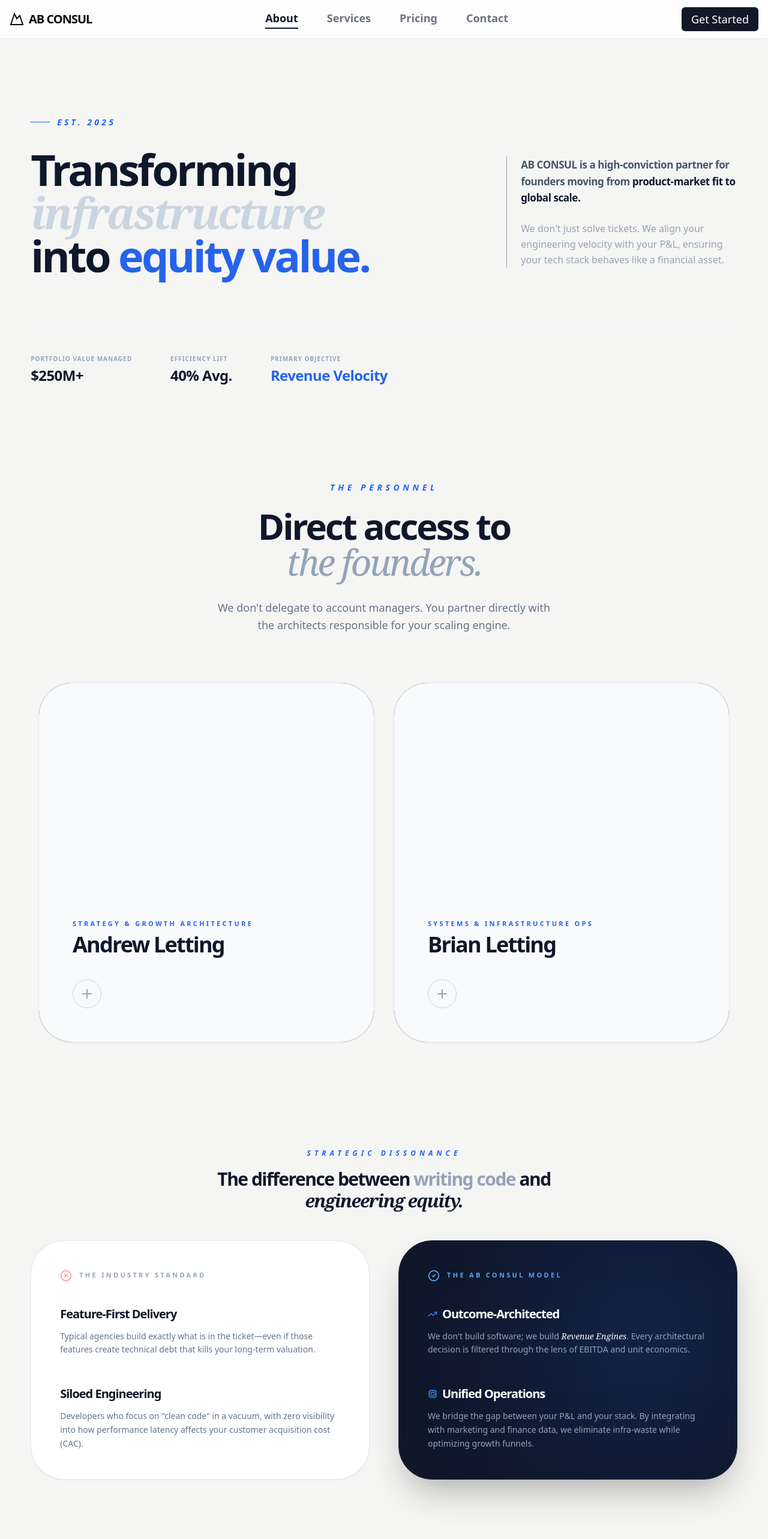
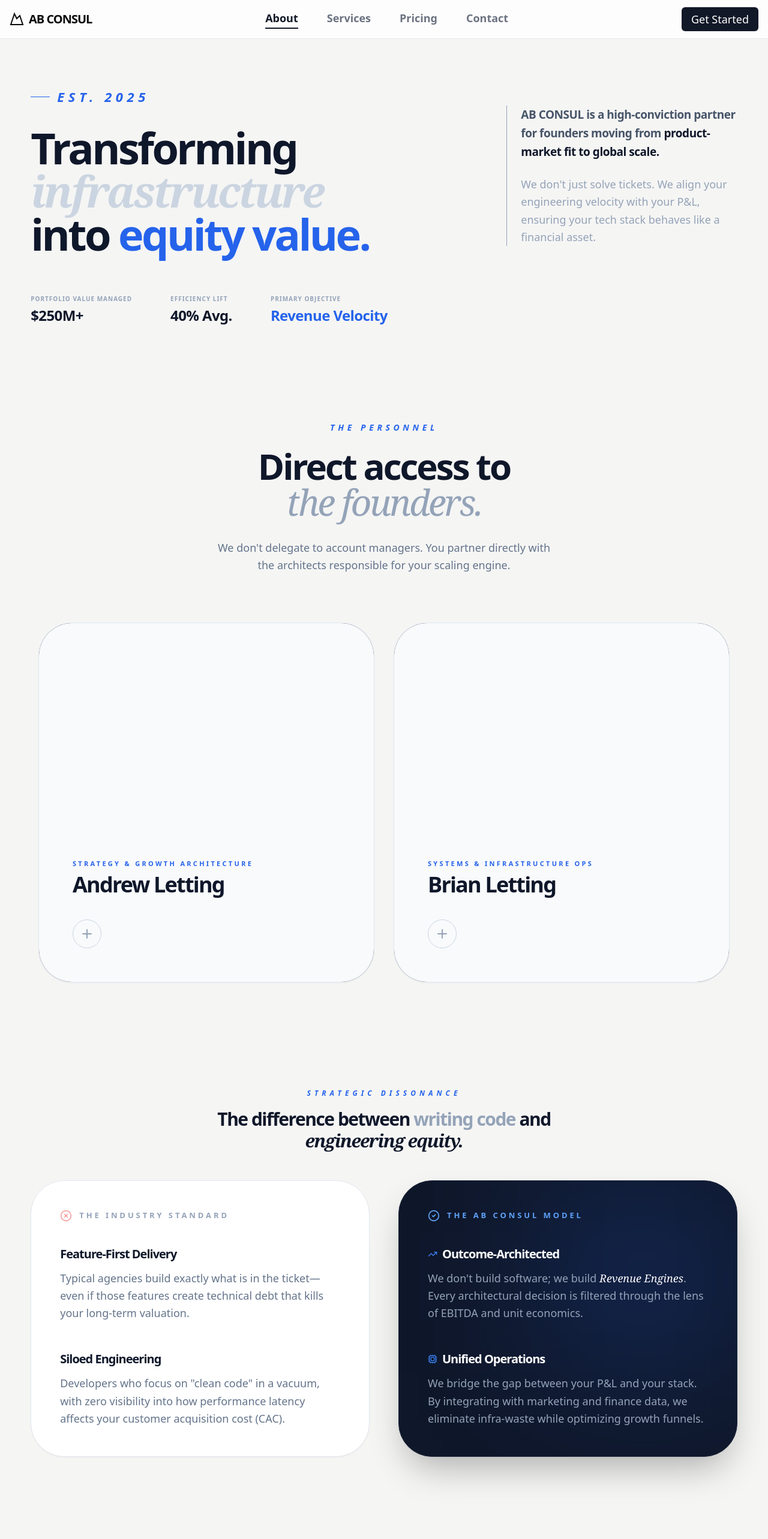
Before and after one commit to l-tting/ab-consul, a Next.js app in the folder my-app/: page /about in a window 1280 px wide. Shown: the top 2566 px of the page at 60% size. Built offline with nearby package versions, Linux system fonts and the light colour scheme.

Commit message:
about page font size uniformity --b/l

```diff
--- a/my-app/src/components/AboutHero.jsx
+++ b/my-app/src/components/AboutHero.jsx
@@ -4,7 +4,7 @@ import React from "react";
 
 export default function AboutHero() {
   return (
-    <section className="w-full pt-32 pb-20 flex justify-center ">
+    <section className="w-full pt-20 pb-20 flex justify-center ">
       <div className="w-[92%] max-w-7xl">
         <div className="grid grid-cols-1 lg:grid-cols-12 gap-12 items-end">
 
@@ -12,7 +12,7 @@ export default function AboutHero() {
           <div className="lg:col-span-8">
             <div className="flex items-center gap-3 mb-8">
               <div className="w-8 h-[1px] bg-blue-600" />
-              <span className="text-[14px] italic font-bold uppercase tracking-[0.3em] text-blue-600">
+              <span className="text-[22px] italic font-black uppercase tracking-[0.3em] text-blue-600">
                 EST. 2025
               </span>
             </div>
@@ -30,11 +30,11 @@ export default function AboutHero() {
               {/* Vertical Accent Line */}
               <div className="absolute -left-6 top-0 bottom-0 w-[1px] bg-slate-400" />
 
-              <p className="text-slate-600 text-[17px] font-bold leading-relaxed tracking-tight">
+              <p className="text-slate-600 text-[19px] font-bold leading-relaxed tracking-tight">
                 AB CONSUL is a high-conviction partner for founders moving from <span className="text-slate-900">product-market fit to global scale.</span>
               </p>
 
-              <p className="text-slate-400 text-md leading-relaxed mt-6 font-medium">
+              <p className="text-slate-400 text-lg leading-relaxed mt-6 font-medium">
                 We don't just solve tickets. We align your engineering velocity with your P&L, ensuring your tech stack behaves like a financial asset.
               </p>
             </div>
@@ -43,7 +43,7 @@ export default function AboutHero() {
         </div>
 
         {/* Bottom Metric Bar */}
-        <div className="flex flex-wrap gap-x-16 gap-y-8 mt-24 pt-8 border-t border-slate-100">
+        <div className="flex flex-wrap gap-x-16 gap-y-8 mt-12 pt-4 border-t border-slate-100">
             <div>
                 <p className="text-[10px] font-black uppercase tracking-widest text-slate-400 mb-1">Portfolio Value Managed</p>
                 <p className="text-2xl font-bold text-slate-900 tracking-tight">$250M+</p>
--- a/my-app/src/components/AboutHero2.jsx
+++ b/my-app/src/components/AboutHero2.jsx
@@ -20,20 +20,20 @@ export default function AboutContrast() {
 
           {/* The Status Quo */}
           <div className="p-12 rounded-[3.5rem] bg-white border border-slate-200 shadow-sm relative group hover:border-slate-300 transition-colors">
-            <h3 className="text-[11px] font-black uppercase tracking-[0.3em] text-slate-400 mb-10 flex items-center gap-3">
+            <h3 className="text-[13px] font-black uppercase tracking-[0.3em] text-slate-400 mb-10 flex items-center gap-3">
               <XCircle className="w-5 h-5 text-red-500/50" />
               The Industry Standard
             </h3>
             <ul className="space-y-12">
               <li className="relative">
                 <p className="font-black text-slate-900 text-xl tracking-tighter mb-3">Feature-First Delivery</p>
-                <p className="text-slate-500 text-sm font-medium leading-relaxed">
+                <p className="text-slate-500 text-lg font-medium leading-relaxed">
                   Typical agencies build exactly what is in the ticket—even if those features create technical debt that kills your long-term valuation.
                 </p>
               </li>
               <li className="relative">
                 <p className="font-black text-slate-900 text-xl tracking-tighter mb-3">Siloed Engineering</p>
-                <p className="text-slate-500 text-sm font-medium leading-relaxed">
+                <p className="text-slate-500 text-lg font-medium leading-relaxed">
                   Developers who focus on "clean code" in a vacuum, with zero visibility into how performance latency affects your customer acquisition cost (CAC).
                 </p>
               </li>
@@ -45,9 +45,9 @@ export default function AboutContrast() {
             {/* Visual Flare */}
             <div className="absolute top-0 right-0 w-80 h-80 bg-blue-600/20 blur-[120px] pointer-events-none" />
 
-            <h3 className="text-[11px] font-black uppercase tracking-[0.3em] text-blue-400 mb-10 flex items-center gap-3">
+            <h3 className="text-[13px] font-black uppercase tracking-[0.3em] text-blue-400 mb-10 flex items-center gap-3">
               <CheckCircle2 className="w-5 h-5" />
-              The AB CONSUL Model
+              The AB CONSUL MODEL
             </h3>
 
             <ul className="space-y-12 relative z-10">
@@ -56,7 +56,7 @@ export default function AboutContrast() {
                     <TrendingUp className="w-4 h-4 text-blue-500" />
                     <p className="font-black text-white text-xl tracking-tighter">Outcome-Architected</p>
                 </div>
-                <p className="text-slate-400 text-sm font-medium leading-relaxed">
+                <p className="text-slate-400 text-lg font-medium leading-relaxed">
                   We don't build software; we build <span className="text-white italic font-serif">Revenue Engines</span>. Every architectural decision is filtered through the lens of EBITDA and unit economics.
                 </p>
               </li>
@@ -65,7 +65,7 @@ export default function AboutContrast() {
                     <Cpu className="w-4 h-4 text-blue-500" />
                     <p className="font-black text-white text-xl tracking-tighter">Unified Operations</p>
                 </div>
-                <p className="text-slate-400 text-sm font-medium leading-relaxed">
+                <p className="text-slate-400 text-lg font-medium leading-relaxed">
                   We bridge the gap between your P&L and your stack. By integrating with marketing and finance data, we eliminate infra-waste while  optimizing  growth funnels.
                 </p>
               </li>
```
